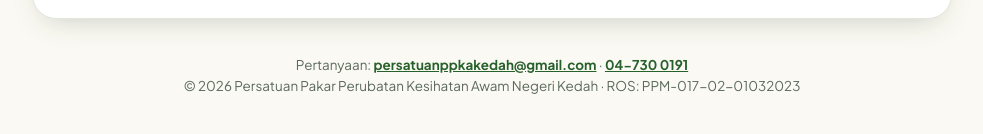
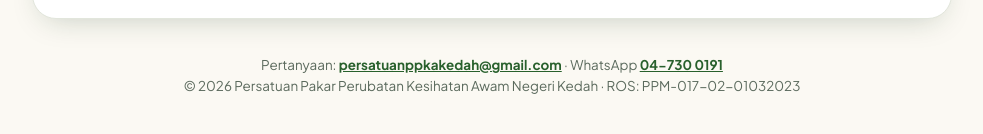
Before and after one commit to pppkank/pendaftaran, a plain HTML site: page index.html in a window 1280 px wide. Shown: the part 1395-1529 px from the top of the page, without its empty margins (148-1131 px from the left). Drawn offline with Linux system fonts and the light colour scheme.

Commit message:
Update index.html

```diff
--- a/index.html
+++ b/index.html
@@ -331,7 +331,7 @@ footer a{color:var(--green-700);font-weight:700}
 </main>
 
 <footer>
-  Pertanyaan: <a href="mailto:persatuanppkakedah@gmail.com">persatuanppkakedah@gmail.com</a> · <a href="tel:+6047300191">04-730 0191</a><br>
+  Pertanyaan: <a href="mailto:persatuanppkakedah@gmail.com">persatuanppkakedah@gmail.com</a> · WhatsApp <a href="https://wa.me/6047300191" target="_blank" rel="noopener">04-730 0191</a><br>
   © <span id="yr"></span> Persatuan Pakar Perubatan Kesihatan Awam Negeri Kedah · ROS: PPM-017-02-01032023
 </footer>
 
```
